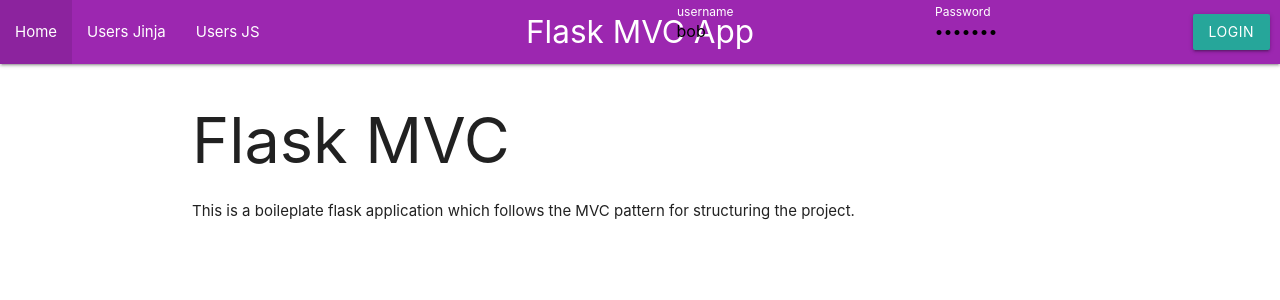
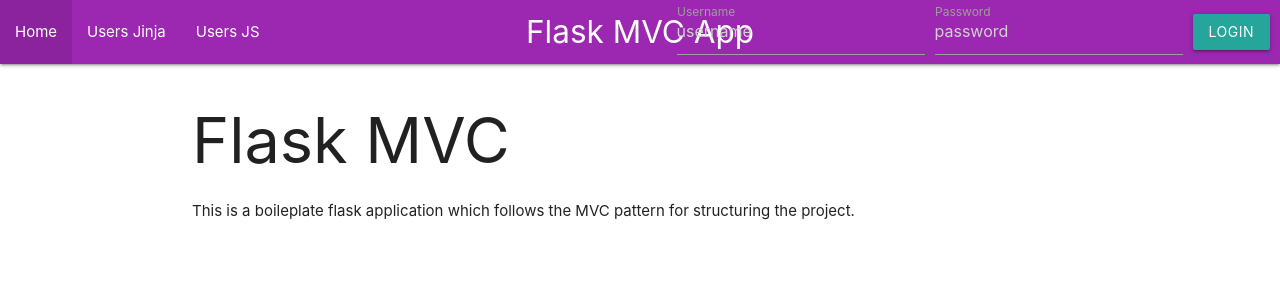
Before and after one commit to markfmyt/flaskmvcgroup, a Flask app: page / in a window 1280 px wide. Shown: the top 300 px of the page. Run offline with Flask 3, Linux system fonts and the light colour scheme.

Commit message:
Enhanced layout

```diff
--- a/App/templates/layout.html
+++ b/App/templates/layout.html
@@ -1,7 +1,6 @@
 <!doctype html>
 <html>
   <head>
-
     <link rel="stylesheet" href="{{ url_for('static', filename='style.css') }}">
     <!--Import Google Icon Font-->
     <link href="https://fonts.googleapis.com/icon?family=Material+Icons" rel="stylesheet">
@@ -10,19 +9,14 @@
     <!--Let browser know website is optimized for mobile-->
     <meta name="viewport" content="width=device-width, initial-scale=1.0"/>
     <title>{% block title %}{% endblock %}</title>
-
   </head>
   <body>
-
     <nav class="purple">
       <div class="nav-wrapper">
-              <a href="#!" class="brand-logo center">{% block page %}{% endblock %}</a>
+        <a href="/" class="brand-logo center">{% block page %}{% endblock %}</a>
         <ul id="nav-mobile" class="left">
           <li><a href="/">Home</a></li>
           <li><a href="/users">Users Jinja</a></li>
-                  {% if is_authenticated %}
-                    <li><a href="/identify">Identify</a></li>
-                  {% endif %}
           <li><a href="/static/users">Users JS</a></li>
         </ul>
         {% if is_authenticated %}
@@ -30,26 +24,20 @@
             <li><a href="/logout">Logout</a></li>
           </ul>
         {% else %}
-              <form class="right navbar-form" method="POST" action="/login" style="display: flex; flex-wrap: nowrap; align-items: center; margin-right: 10px;">
+          <form class="right" method="POST" action="/api/users/login" style="display: flex; flex-wrap: nowrap; align-items: center; margin-right: 10px;">
             <div class="input-field" style="margin-right: 10px;">
-                      <input placeholder="username" value="bob" name="username" type="text" class="validate" required>
-                      <label for="username">username</label>
+              <input placeholder="username" name="username" type="text" class="validate" required>
+              <label for="username">Username</label>
             </div>
             <div class="input-field" style="margin-right: 10px;">
-                      <input placeholder="password"value="bobpass" name="password" type="password" class="validate" required>
+              <input placeholder="password" name="password" type="password" class="validate" required>
               <label for="password">Password</label>
             </div>
             <button type="submit" class="btn waves-effect waves-light">Login</button>
           </form>
         {% endif %}
-
       </div>
     </nav>
-      <style>
-          .navbar-form label {
-              color: white !important;
-          }
-      </style>
 
     <div class="container" id="content">{% block content %}{% endblock %}</div>
 
```
Lines whose indentation alone changed are shown as unchanged.
